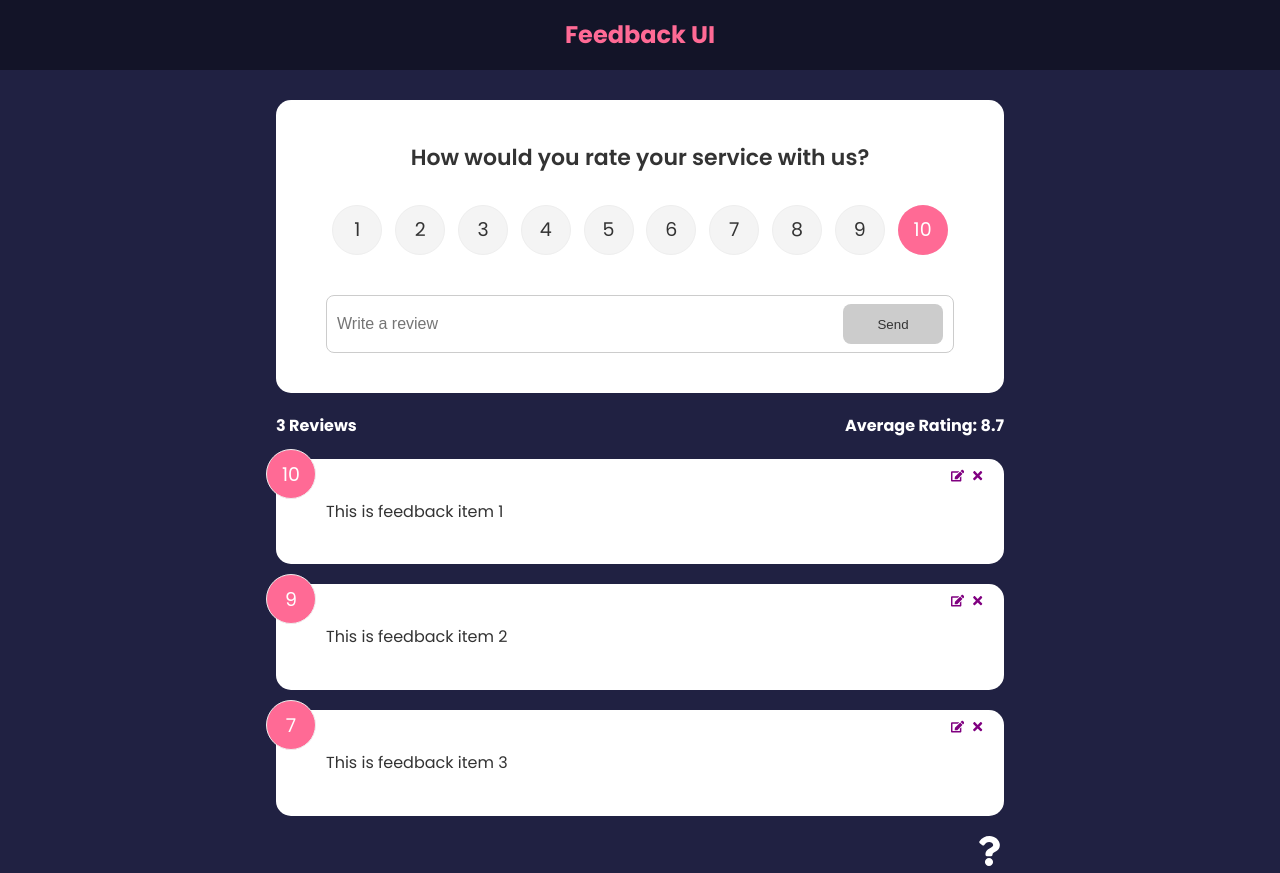
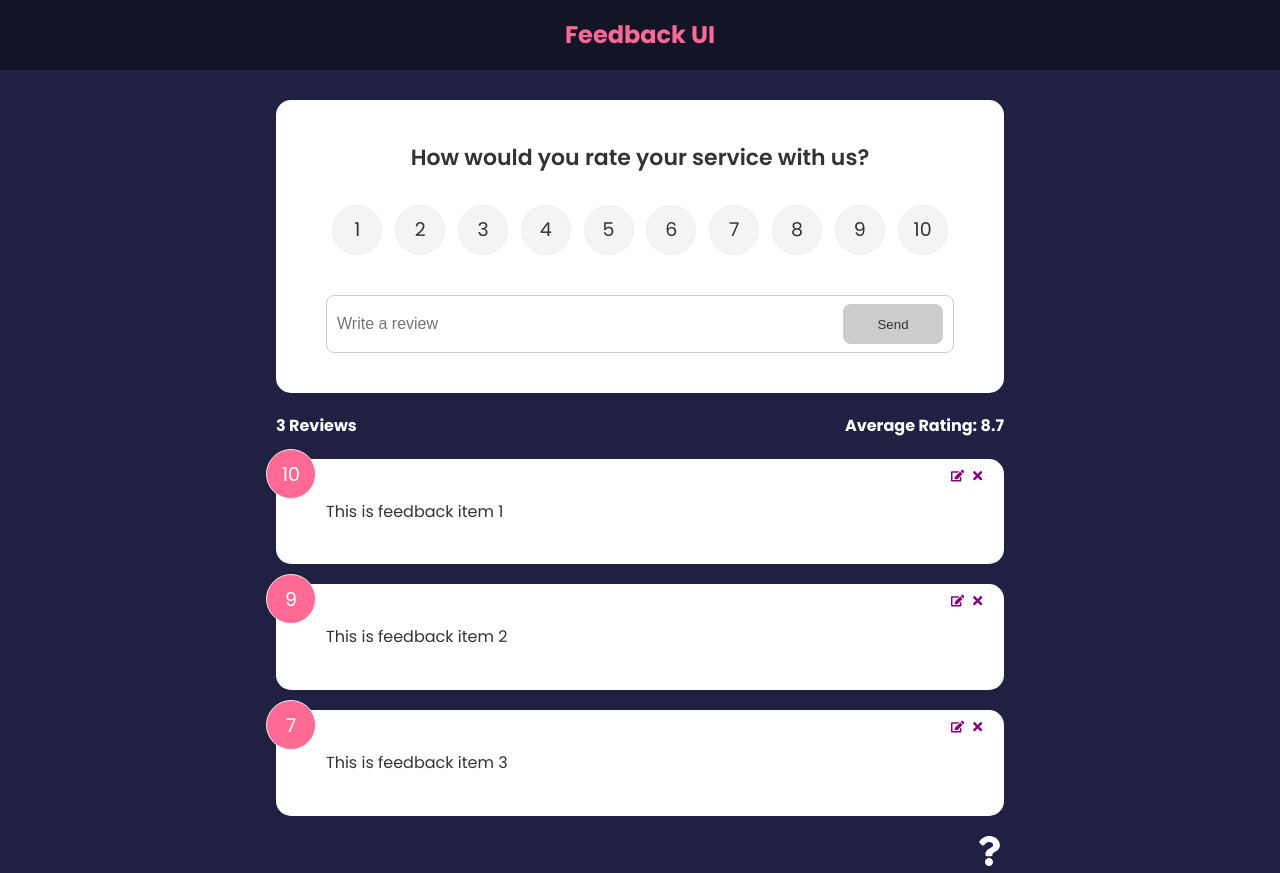
Before and after one commit to starchy-tato/feedback-app, a React (Create React App) app: page / in a window 1280 px wide. Built offline with nearby package versions, Linux system fonts and the light colour scheme.

Commit message:
add useEffect to form
* rating select component updated so rating will also update upon clicking edit icon

```diff
--- a/src/components/FeedbackForm.jsx
+++ b/src/components/FeedbackForm.jsx
@@ -1,4 +1,4 @@
-import { useState, useContext } from "react"
+import { useState, useContext, useEffect } from "react"
 import Card from "./shared/Card"
 import Button from "./shared/Button"
 import RatingSelect from "./RatingSelect"
@@ -10,7 +10,15 @@
   const [btnDisabled, setBtnDisabled] = useState(true)
   const [message, setMessage] = useState('')
 
-  const { addFeedback } = useContext(FeedbackContext)
+  const { addFeedback, feedbackEdit } = useContext(FeedbackContext)
+
+  useEffect(() => {
+    if(feedbackEdit.edit === true) {
+      setBtnDisabled(false)
+      setText(feedbackEdit.item.text)
+      setRating(feedbackEdit.item.rating)
+    }
+  }, [feedbackEdit])
 
   const handleTextChange = (event) => {
     if(text === '') {
--- a/src/components/RatingSelect.jsx
+++ b/src/components/RatingSelect.jsx
@@ -1,7 +1,14 @@
-import { useState } from "react"
+import { useState, useContext, useEffect } from "react"
+import FeedbackContext from "../context/FeedbackContext"
 
 function RatingSelect({ select }) {
   const [selected, setSelected] = useState(10)
+
+  const { feedbackEdit } = useContext(FeedbackContext)
+
+  useEffect(() => {
+    setSelected(feedbackEdit.item.rating)
+  },[feedbackEdit])
 
   const handleChange = (event) => {
     setSelected(+event.currentTarget.value)
--- a/src/context/FeedbackContext.js
+++ b/src/context/FeedbackContext.js
@@ -51,6 +51,7 @@
       deleteFeedback,
       addFeedback,
       editFeedback,
+      feedbackEdit,
     }}>
     {children}
   </FeedbackContext.Provider>
```
